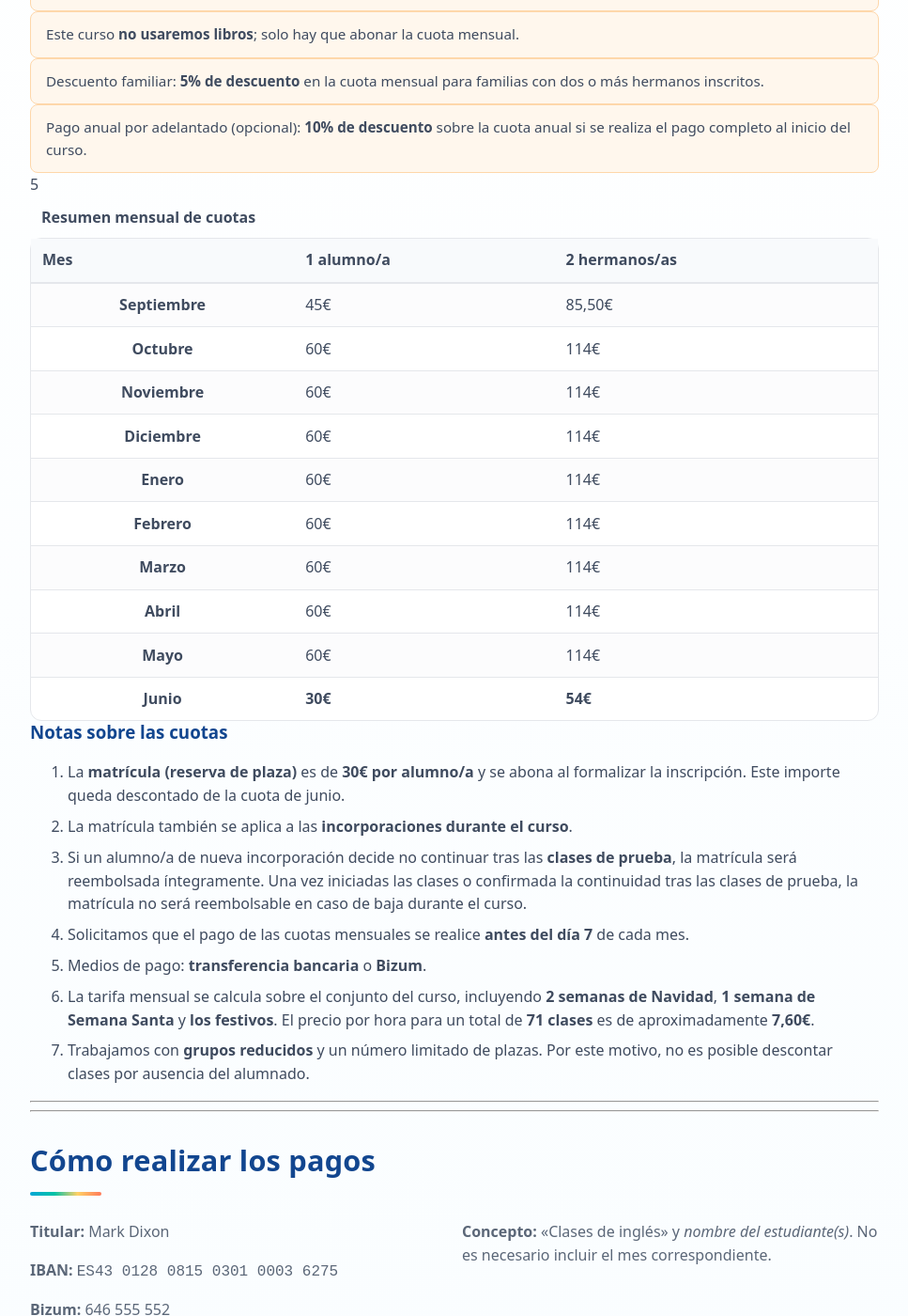
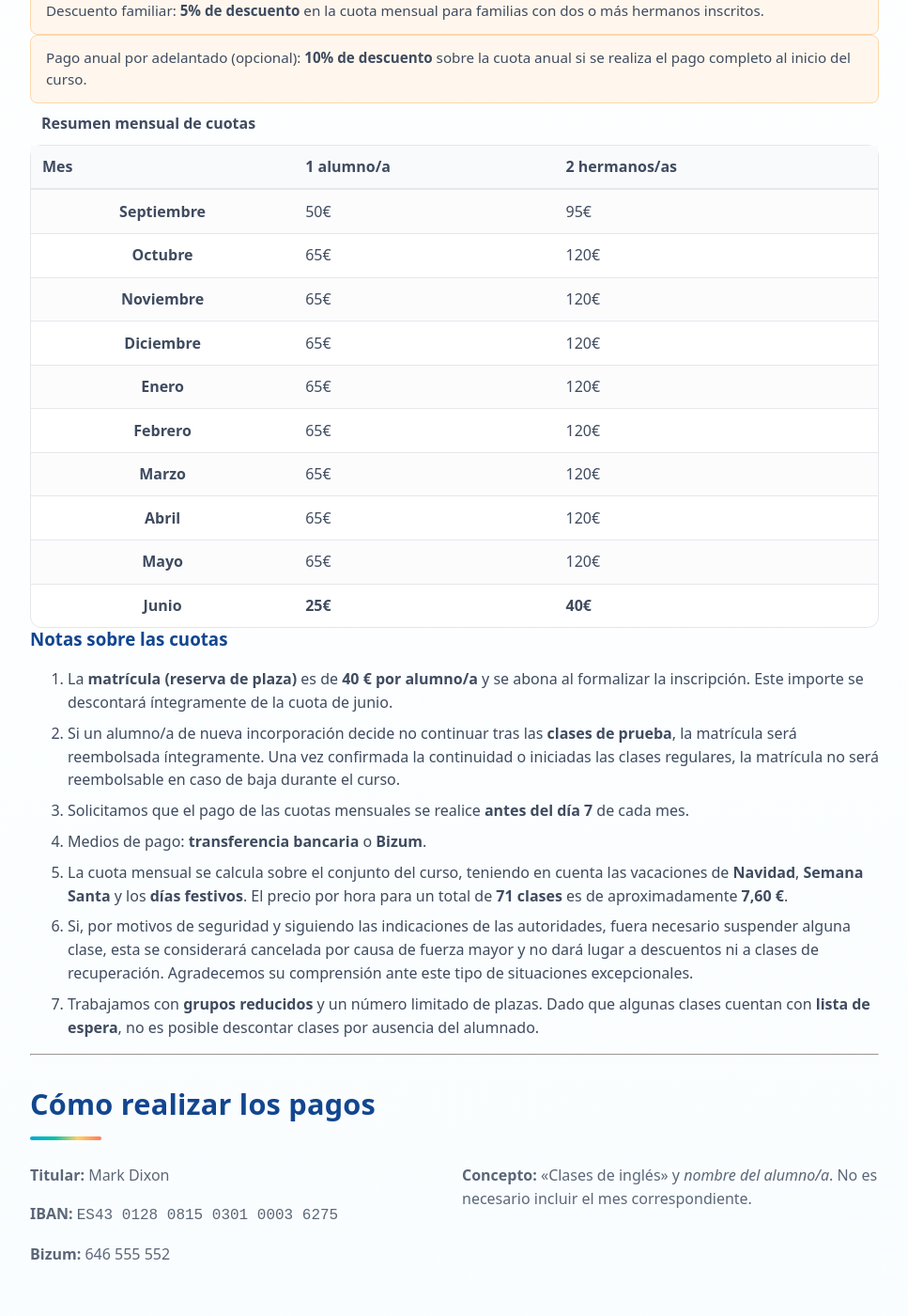
Before and after one commit to dixonbruce/englishco, a Jekyll site: the page built from condiciones.html, in a window 1280 px wide and 1400 px high, scrolled down 532 px. Shown: the whole window at 94% size, without its empty margins (156-1123 px from the left). Built offline with Jekyll 4.4.1, drawn with Linux system fonts in a browser that asks for light colours; some of the changed text lies outside the part shown.

Commit message:
Update conditions and fees in condiciones.html

```diff
--- a/condiciones.html
+++ b/condiciones.html
@@ -27,13 +25,9 @@ permalink: "/condiciones.html"
     <div class="note">
       <strong>Matrícula (reserva de plaza):</strong>
       Para confirmar la inscripción, se abonará una
-      <strong>matrícula de 30€ por alumno/a</strong> en el momento de reservar la plaza.
+      <strong>matrícula de 40€ por alumno/a</strong> en el momento de reservar la plaza.
       Este importe <strong>ya está descontado de la cuota de junio</strong> que aparece en la tabla siguiente,
       por lo que no supone un coste adicional para las familias que completen el curso.
-    </div>
-
-    <div class="note">
-      Este curso <strong>no usaremos libros</strong>; solo hay que abonar la cuota mensual.
     </div>
 
     <div class="note">
@@ -57,16 +51,16 @@ permalink: "/condiciones.html"
           </tr>
         </thead>
         <tbody>
-          <tr><th scope="row">Septiembre</th><td>45€</td><td>85,50€</td></tr>
-          <tr><th scope="row">Octubre</th><td>60€</td><td>114€</td></tr>
-          <tr><th scope="row">Noviembre</th><td>60€</td><td>114€</td></tr>
-          <tr><th scope="row">Diciembre</th><td>60€</td><td>114€</td></tr>
-          <tr><th scope="row">Enero</th><td>60€</td><td>114€</td></tr>
-          <tr><th scope="row">Febrero</th><td>60€</td><td>114€</td></tr>
-          <tr><th scope="row">Marzo</th><td>60€</td><td>114€</td></tr>
-          <tr><th scope="row">Abril</th><td>60€</td><td>114€</td></tr>
-          <tr><th scope="row">Mayo</th><td>60€</td><td>114€</td></tr>5
-          <tr><th scope="row"><strong>Junio</strong></th><td><strong>30€</strong></td><td><strong>54€</strong></td></tr>
+          <tr><th scope="row">Septiembre</th><td>50€</td><td>95€</td></tr>
+          <tr><th scope="row">Octubre</th><td>65€</td><td>120€</td></tr>
+          <tr><th scope="row">Noviembre</th><td>65€</td><td>120€</td></tr>
+          <tr><th scope="row">Diciembre</th><td>65€</td><td>120€</td></tr>
+          <tr><th scope="row">Enero</th><td>65€</td><td>120€</td></tr>
+          <tr><th scope="row">Febrero</th><td>65€</td><td>120€</td></tr>
+          <tr><th scope="row">Marzo</th><td>65€</td><td>120€</td></tr>
+          <tr><th scope="row">Abril</th><td>65€</td><td>120€</td></tr>
+          <tr><th scope="row">Mayo</th><td>65€</td><td>120€</td></tr>
+          <tr><th scope="row"><strong>Junio</strong></th><td><strong>25€</strong></td><td><strong>40€</strong></td></tr>
         </tbody>
       </table>
     </div>
@@ -78,19 +72,14 @@ permalink: "/condiciones.html"
       <ol>
       <li>
         La <strong>matrícula (reserva de plaza)</strong> es de
-          <strong>30€ por alumno/a</strong> y se abona al formalizar la inscripción.
-          Este importe queda descontado de la cuota de junio.
-        </li>
-
-        <li>
-          La matrícula también se aplica a las
-          <strong>incorporaciones durante el curso</strong>.
+        <strong>40 € por alumno/a</strong> y se abona al formalizar la inscripción.
+        Este importe se descontará íntegramente de la cuota de junio.
       </li>
 
       <li>
         Si un alumno/a de nueva incorporación decide no continuar tras las
         <strong>clases de prueba</strong>, la matrícula será reembolsada íntegramente.
-          Una vez iniciadas las clases o confirmada la continuidad tras las clases de prueba,
+        Una vez confirmada la continuidad o iniciadas las clases regulares,
         la matrícula no será reembolsable en caso de baja durante el curso.
       </li>
 
@@ -105,25 +94,30 @@ permalink: "/condiciones.html"
         </li>
 
         <li>
-          La tarifa mensual se calcula sobre el conjunto del curso,
-          incluyendo <strong>2 semanas de Navidad</strong>,
-          <strong>1 semana de Semana Santa</strong> y
-          <strong>los festivos</strong>.
-          El precio por hora para un total de
-          <strong>71 clases</strong> es de aproximadamente
-          <strong>7,60€</strong>.
+          La cuota mensual se calcula sobre el conjunto del curso,
+          teniendo en cuenta las vacaciones de <strong>Navidad</strong>,
+          <strong>Semana Santa</strong> y los <strong>días festivos</strong>.
+          El precio por hora para un total de <strong>71 clases</strong>
+          es de aproximadamente <strong>7,60 €</strong>.
+        </li>
+
+        <li>
+          Si, por motivos de seguridad y siguiendo las indicaciones de las autoridades,
+          fuera necesario suspender alguna clase, esta se considerará cancelada por
+          causa de fuerza mayor y no dará lugar a descuentos ni a clases de recuperación.
+          Agradecemos su comprensión ante este tipo de situaciones excepcionales.
         </li>
 
         <li>
           Trabajamos con <strong>grupos reducidos</strong> y un número limitado de plazas.
-          Por este motivo, no es posible descontar clases por ausencia del alumnado.
+          Dado que algunas clases cuentan con <strong>lista de espera</strong>, no es
+          posible descontar clases por ausencia del alumnado.
         </li>
       </ol>
     </div>
 
     <hr/>
 
-    <hr/>
 
     <h2>Cómo realizar los pagos</h2>
 
@@ -137,7 +131,7 @@ permalink: "/condiciones.html"
       <div class="concept">
         <p>
           <strong>Concepto:</strong>
-          «Clases de inglés» y <em>nombre del estudiante(s)</em>.
+          «Clases de inglés» y <em>nombre del alumno/a</em>.
           No es necesario incluir el mes correspondiente.
         </p>
       </div>
@@ -159,7 +153,7 @@ permalink: "/condiciones.html"
       <li>La <strong>puntualidad</strong> ayuda a evitar interrupciones en el desarrollo de la clase.</li>
       <li>Traer <strong>estuche</strong> y <strong>botella de agua</strong> propios.</li>
       <li>Siempre que sea posible, recomendamos usar el <strong>baño antes de la clase</strong> para aprovechar al máximo el tiempo.</li>
-      <li><strong>Fin de curso:</strong> las clases terminan el <strong>19 de junio de 2026</strong>.</li>
+      <li><strong>Último día de clase:</strong> <strong>30 de junio de 2027</strong>.</li>
     </ul>
 
     <aside class="card">
```
Also changed, not shown: other parts of condiciones.html (+1 -3 lines). Lines whose indentation alone changed are shown as unchanged.
